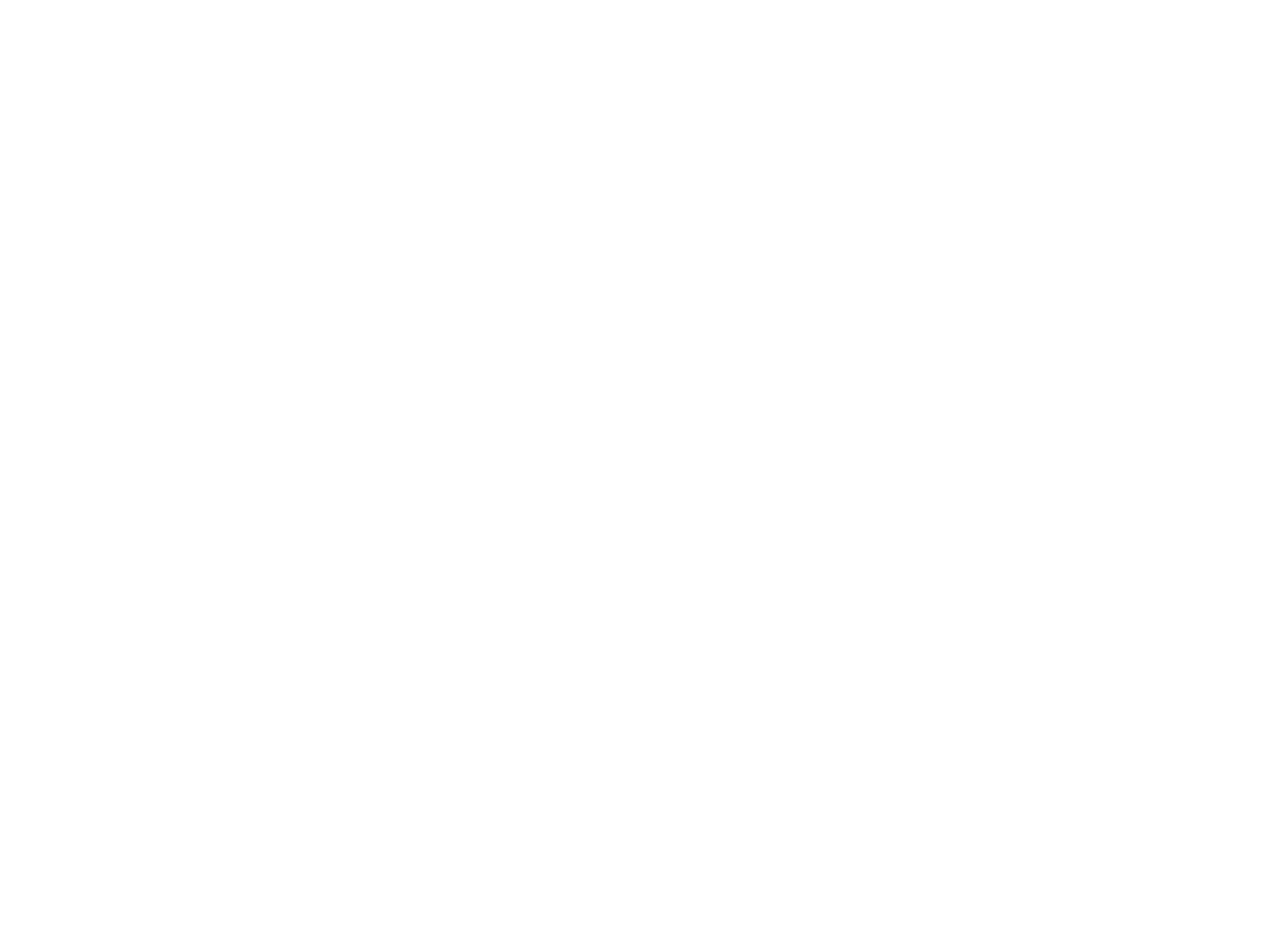
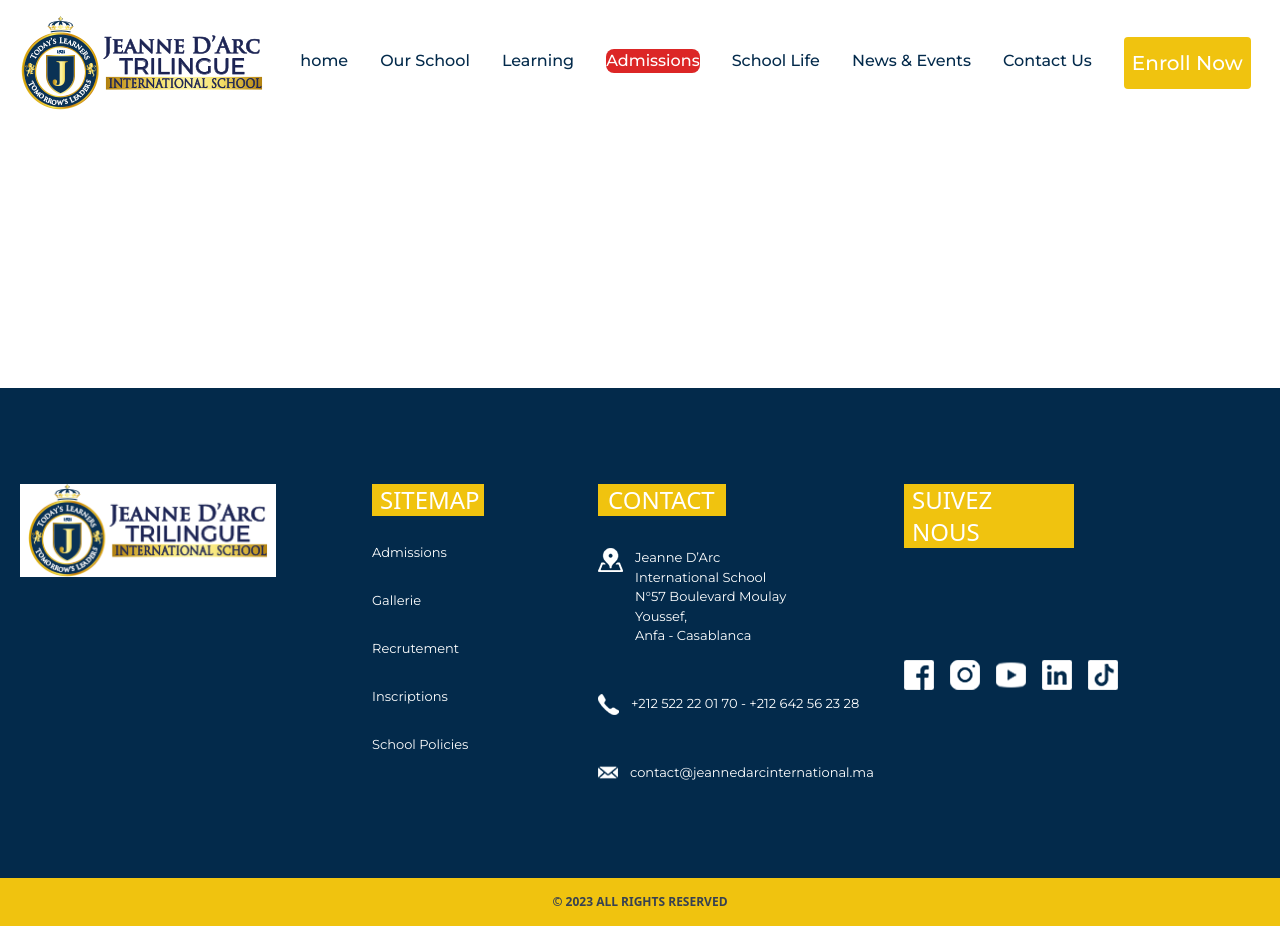
Before and after one commit to amine-tayani/trilingue, a React (Vite) app: page /admissions in a window 1280 px wide. Before the commit this address had no page. Before the commit the page ends 800 px from the top, so only its background shows below. Built offline with nearby package versions, Linux system fonts and the light colour scheme; a web font is replaced by a local one.

Commit message:
add active link logic to navbar

```diff
--- a/package.json
+++ b/package.json
@@ -10,10 +10,12 @@
     "preview": "vite preview"
   },
   "dependencies": {
+    "clsx": "^2.1.0",
     "react": "^18.2.0",
     "react-dom": "^18.2.0",
     "react-multi-carousel": "^2.8.4",
-    "react-router-dom": "^6.21.3"
+    "react-router-dom": "^6.21.3",
+    "tailwind-merge": "^2.2.1"
   },
   "devDependencies": {
     "@types/react": "^18.2.43",
--- a/src/App.tsx
+++ b/src/App.tsx
@@ -9,7 +9,7 @@
       <Routes>
         <Route path="/" element={<Homepage />} />
         <Route path="/contact" element={<ContactUs />} />
-        <Route path="/admission" element={<Admission />} />
+        <Route path="/admissions" element={<Admission />} />
       </Routes>
     </>
   );
--- a/src/components/pages/admission.tsx
+++ b/src/components/pages/admission.tsx
@@ -1,5 +1,127 @@
+import Footer from "../sections/Footer";
+import { cn } from "../../utils/cn";
+import { NavLink } from "react-router-dom";
+
 const Admission = () => {
-  return <h1>Admission us</h1>;
+  const menuItems = [
+    {
+      id: 1,
+      slug: "home",
+      path: "/",
+    },
+    {
+      id: 2,
+      slug: "Our School",
+      path: "/school",
+    },
+    {
+      id: 3,
+      slug: "Learning",
+      path: "/learning",
+    },
+    {
+      id: 4,
+      slug: "Admissions",
+      path: "/admissions",
+    },
+    {
+      id: 5,
+      slug: "School Life",
+      path: "/school-life",
+    },
+    {
+      id: 6,
+      slug: "News & Events",
+      path: "/news",
+    },
+    {
+      id: 7,
+      slug: "Contact Us",
+      path: "/contact",
+    },
+  ];
+
+  return (
+    <div>
+      <header>
+        <nav className=" py-4 font-monstserrat">
+          <div className="flex flex-wrap justify-around items-center mx-3 max-w-screen-2xl">
+            <a href="/" className="flex items-center">
+              <img src="/src/assets/logo-trilingue.svg" alt="trilingue logo" />
+            </a>
+            <div className="flex items-center">
+              <button
+                data-collapse-toggle="mobile-menu-2"
+                type="button"
+                className="inline-flex items-center p-2 ml-1 text-sm text-neutral-900 rounded-lg lg:hidden hover:bg-gray-100 focus:outline-none"
+                aria-controls="mobile-menu-2"
+                aria-expanded="false"
+              >
+                <span className="sr-only">Open main menu</span>
+                <svg
+                  className="w-6 h-6"
+                  fill="currentColor"
+                  viewBox="0 0 20 20"
+                  xmlns="http://www.w3.org/2000/svg"
+                >
+                  <path
+                    fill-rule="evenodd"
+                    d="M3 5a1 1 0 011-1h12a1 1 0 110 2H4a1 1 0 01-1-1zM3 10a1 1 0 011-1h12a1 1 0 110 2H4a1 1 0 01-1-1zM3 15a1 1 0 011-1h12a1 1 0 110 2H4a1 1 0 01-1-1z"
+                    clip-rule="evenodd"
+                  />
+                </svg>
+                <svg
+                  className="hidden w-6 h-6"
+                  fill="currentColor"
+                  viewBox="0 0 20 20"
+                  xmlns="http://www.w3.org/2000/svg"
+                >
+                  <path
+                    fill-rule="evenodd"
+                    d="M4.293 4.293a1 1 0 011.414 0L10 8.586l4.293-4.293a1 1 0 111.414 1.414L11.414 10l4.293 4.293a1 1 0 01-1.414 1.414L10 11.414l-4.293 4.293a1 1 0 01-1.414-1.414L8.586 10 4.293 5.707a1 1 0 010-1.414z"
+                    clip-rule="evenodd"
+                  />
+                </svg>
+              </button>
+            </div>
+            <div
+              className="hidden justify-between items-center w-full lg:flex lg:w-auto lg:order-1"
+              id="mobile-menu-2"
+            >
+              <ul className="flex flex-col mt-4 lg:flex-row lg:space-x-8 lg:mt-0">
+                {menuItems.map((item) => (
+                  <li key={item.id}>
+                    <NavLink
+                      to={item.path}
+                      className={({ isActive }) =>
+                        cn(
+                          "block py-2 pr-4 pl-3 rounded text-footer lg:p-0 font-medium",
+                          {
+                            "bg-red-600 rounded-lg text-white": isActive,
+                          }
+                        )
+                      }
+                    >
+                      {item.slug}
+                    </NavLink>
+                  </li>
+                ))}
+                <li>
+                  <a
+                    href="#"
+                    className="text-white text-xl font-medium rounded px-4 lg:px-2 py-2 lg:py-3.5 mr-2 bg-fyellow focus:outline-none hover:bg-yellow-400"
+                  >
+                    Enroll Now
+                  </a>
+                </li>
+              </ul>
+            </div>
+          </div>
+        </nav>
+      </header>
+      <Footer />
+    </div>
+  );
 };
 
 export default Admission;
--- /dev/null
+++ b/src/utils/cn.tsx
@@ -0,0 +1,6 @@
+import { type ClassValue, clsx } from "clsx";
+import { twMerge } from "tailwind-merge";
+
+export function cn(...inputs: ClassValue[]) {
+  return twMerge(clsx(inputs));
+}
```
Also changed, not shown: 1 other file (tests, documents, lock files or other folders).
